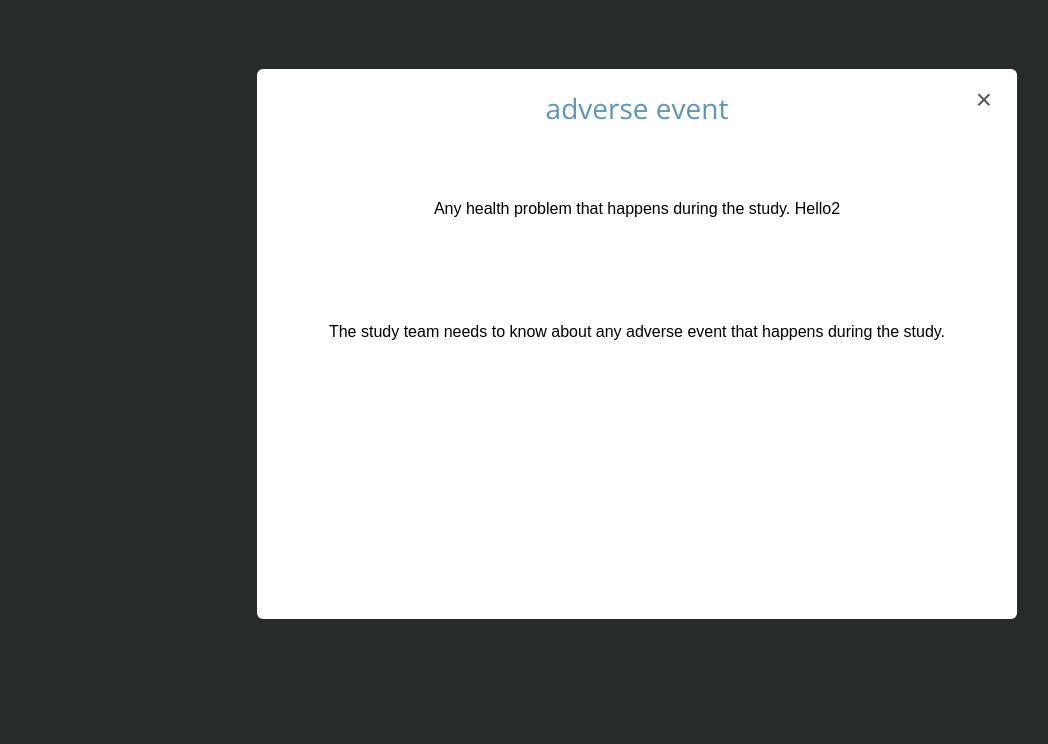
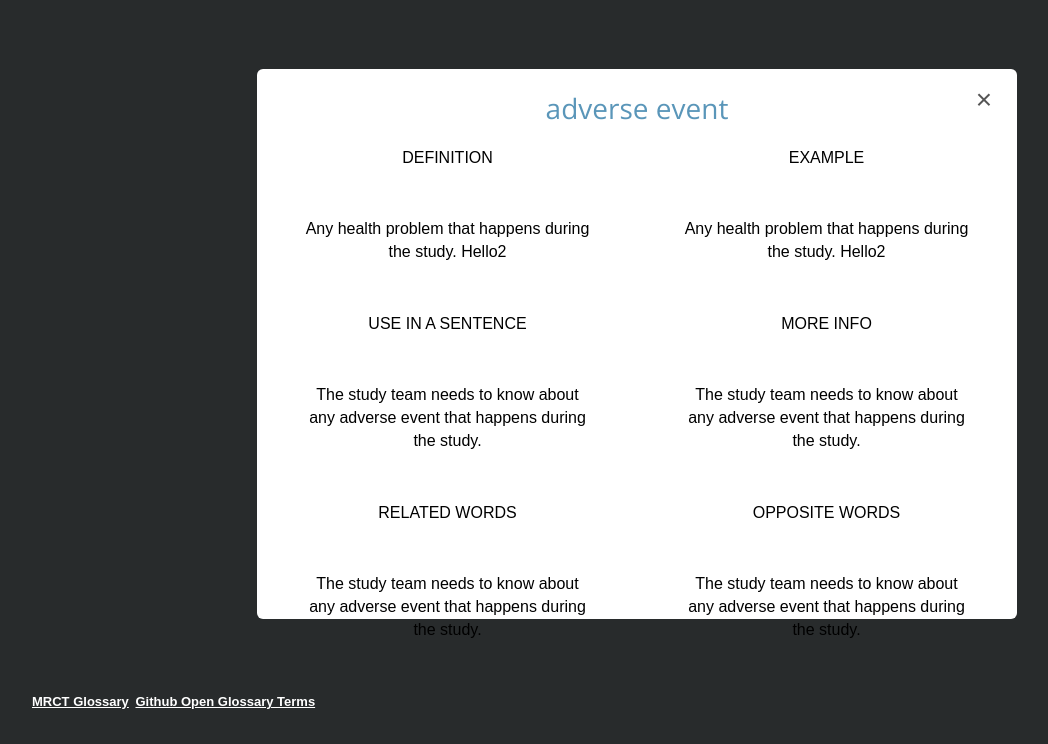
Before and after one commit to bgfast/gloss, a website: page index.html in a window 1280 px wide. Both pictures are taken after a click on the item "adverse event". Shown: the part 56-800 px from the top of the page, without its empty margins (8-1056 px from the left). Drawn offline with nearby package versions, Linux system fonts and the light colour scheme.

Commit message:
cleanup code - created table for single term view

```diff
--- a/assets/css/styles.css
+++ b/assets/css/styles.css
@@ -65,6 +65,47 @@ header h2.tzine a{
 		margin: 0;
 	}
 
+}
+
+/*-----------------
+	The Footer
+------------------*/
+.footer {
+  position: fixed;
+  left: 0;
+  bottom: 0;
+  width: 100%;
+  text-align: left;
+  height: 40px;
+  z-index: 100;
+
+  background-color: #282b2c;
+  padding: 20px 40px;
+  color: #fff;
+  box-shadow: 0px 3px 2px rgba(0, 0, 0, 0.1);
+}
+
+.footer h2.tzine{
+	float: right;
+	opacity:0.9;
+}
+
+.footer h2.tzine:hover{
+	opacity:1;
+}
+
+.footer h2.tzine a{
+	font-size: 11px;
+	text-transform: uppercase;
+	display: inline-block;
+	padding: 12px 18px;
+	border-radius: 3px;
+	background-color: #5895DB;
+}
+
+.footer a {
+	color: #ffffff;
+	font-size: 13px;
 }
 
 /*-----------------
@@ -147,7 +188,7 @@ header h2.tzine a{
 	pointer-events: none;
 }
 
-/* The product image */
+/* The term image */
 
 .terms-list .product-photo{
 	display: block;
@@ -160,7 +201,7 @@ header h2.tzine a{
 	box-sizing: border-box;
 }
 
-/* The product name */
+/* The term name */
 
 .terms-list h2{
 	display: block;
@@ -241,7 +282,7 @@ header h2.tzine a{
 	Single Term Page
 ----------------------------*/
 
-.single-product{
+.single-term{
 	z-index: 100;
 }
 
@@ -256,7 +297,7 @@ header h2.tzine a{
 	z-index: 100;
 }
 
-.single-product.visible .overlay{
+.single-term.visible .overlay{
 	height: 100%;
 }
 
@@ -280,7 +321,7 @@ header h2.tzine a{
 
 }
 
-.single-product.visible .preview-large{
+.single-term.visible .preview-large{
 	opacity: 1;
 	transition: 1.4s;
 	pointer-events: auto;
--- a/assets/js/script.js
+++ b/assets/js/script.js
@@ -8,9 +8,9 @@ $(function () {
 
 	//	Event handlers for frontend navigation
 
-	// Single product page buttons
+	// Single term page buttons
 
-	var singleTermPage = $('.single-product');
+	var singleTermPage = $('.single-term');
 
 	singleTermPage.on('click', function (e) {
 
@@ -72,7 +72,7 @@ $(function () {
 			// Single Terms page.
 			'#product': function() {
 
-				// Get the index of which product we want to show and call the appropriate function.
+				// Get the index of which term we want to show and call the appropriate function.
 				var index = url.split('#product/')[1].trim();
 
 				renderSingleTermPage(index, terms);
@@ -105,18 +105,18 @@ $(function () {
 
 
 		// Each terms has a data-index attribute.
-		// On click change the url hash to open up a preview for this product only.
+		// On click change the url hash to open up a preview for this term only.
 		// Remember: every hashchange triggers the render function.
 		list.find('li').on('click', function (e) {
 			e.preventDefault();
 
-			var productIndex = $(this).data('index');
+			var termIndex = $(this).data('index');
 
-			window.location.hash = 'product/' + productIndex;
+			window.location.hash = 'product/' + termIndex;
 		})
 	}
 
-	// This function receives an object containing all the product we want to show.
+	// This function receives an object containing all the term we want to show.
 	function renderTermsPage(data){
 
 		var page = $('.all-terms'),
@@ -150,10 +150,10 @@ $(function () {
 	// Its parameters are an index from the hash and the terms object.
 	function renderSingleTermPage(index, data){
 
-		var page = $('.single-product'),
+		var page = $('.single-term'),
 			container = $('.preview-large');
 
-		// Find the wanted product by iterating the data object and searching for the chosen index.
+		// Find the wanted term by iterating the data object and searching for the chosen index.
 		Object.entries(data).forEach(entry => {
 		    if(index == entry[1].id){
 				container.find('h3').text(entry[1].name);
--- a/index.html
+++ b/index.html
@@ -35,15 +35,45 @@
 		</div>
 
 
-		<div class="single-product page">
+		<div class="single-term page">
 
 			<div class="overlay"></div>
 
 			<div class="preview-large">
-				<h3>Single product view</h3>
+				<h3>Single term view</h3>
+				<table>
+					<tr>
+						<td>
+							DEFINITION
+				<p class="description"></p>
+						</td>
+						<td>
+							EXAMPLE
+				<p class="description"></p>
+						</td>
+					</tr>
+					<tr>
+						<td>
+							USE IN A SENTENCE
+				<p class="sentence"></p>
+						</td>
+						<td>
+							MORE INFO
+				<p class="sentence"></p>
+						</td>
+					</tr>
+					<tr>
+						<td>
+							RELATED WORDS
+				<p class="sentence"></p>
+						</td>
+						<td>
+							OPPOSITE WORDS
+				<p class="sentence"></p>
+						</td>
+					</tr>
+				</table>
 				<!--<img src=""/>-->
-				<p class="description"></p>
-				<p class="sentence"></p>
 
 				<span class="close">×</span>
 			</div>
@@ -56,6 +86,13 @@
 
 	</div>
 
+	<div class="footer">
+		<h2>
+			<a href="https://mrctcenter.org/clinical-research-glossary/glossary-words/">MRCT Glossary</a>
+		    <a href="https://github.com/bgfast/gloss/tree/main/glossary">Github Open Glossary Terms</a>
+	    </h2>
+	</div>
+
 	<script src="assets/js/jquery.min.js"></script>
 	<script src="assets/js/handlebars.min.js"></script>
 	<script src="assets/js/script.js"></script>
```
